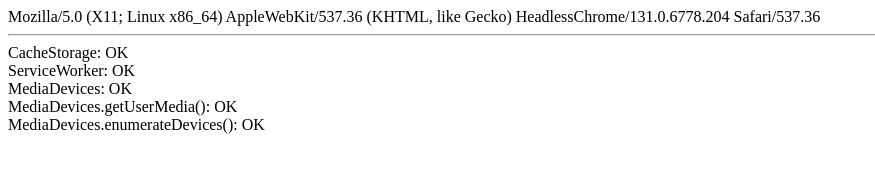
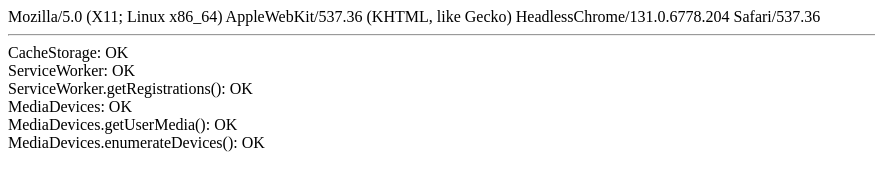
Before and after one commit to diewland/browser-features, a plain HTML site: page index.html in a window 1280 px wide. Shown: the whole page, without its empty margins (0-875 px from the left). Drawn offline with Linux system fonts and the light colour scheme.

Commit message:
add sw.getRegistrations()

```diff
--- a/index.html
+++ b/index.html
@@ -21,6 +21,7 @@
       var feature_list = [
         [ 'CacheStorage', 'caches' ],
         [ 'ServiceWorker', 'navigator.serviceWorker' ],
+        [ 'ServiceWorker.getRegistrations()', 'navigator.serviceWorker.getRegistrations' ],
         [ 'MediaDevices', 'navigator.mediaDevices' ],
         [ 'MediaDevices.getUserMedia()', 'navigator.mediaDevices.getUserMedia' ],
         [ 'MediaDevices.enumerateDevices()', 'navigator.mediaDevices.enumerateDevices' ],
```
